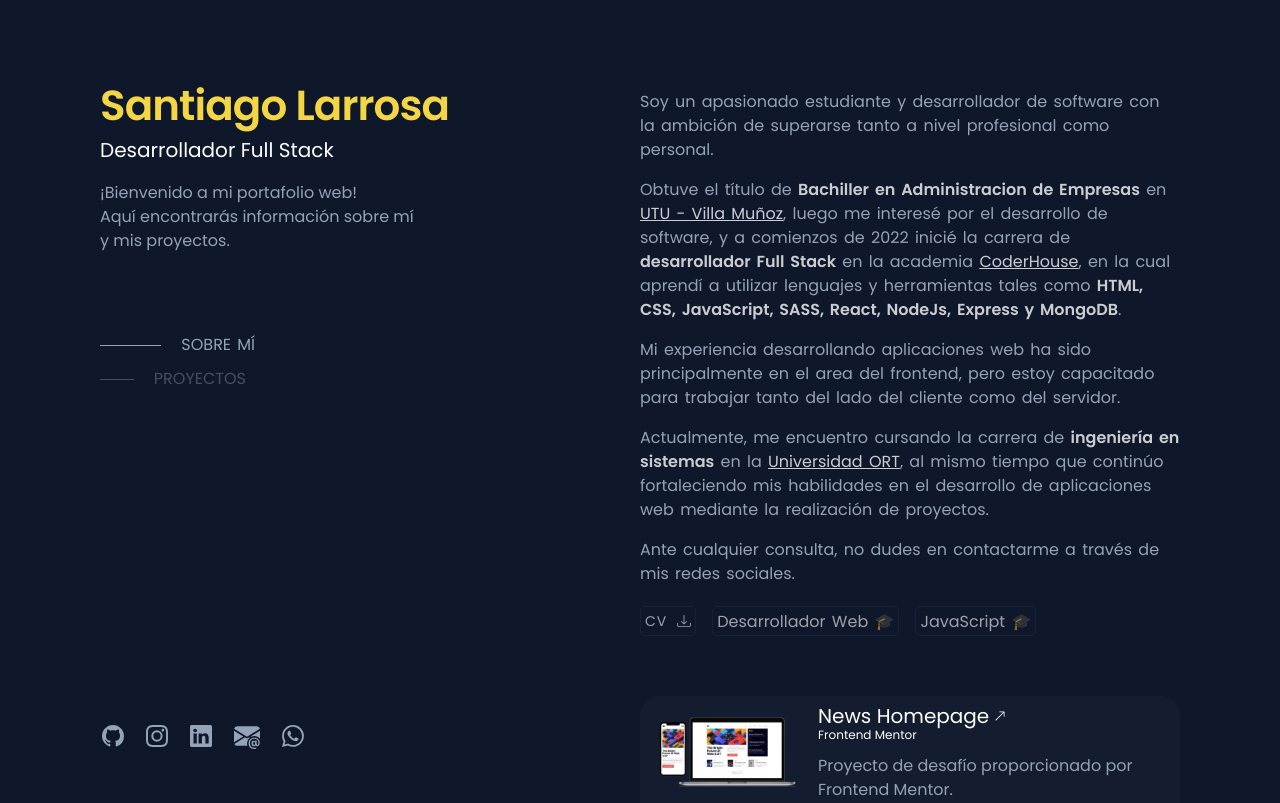
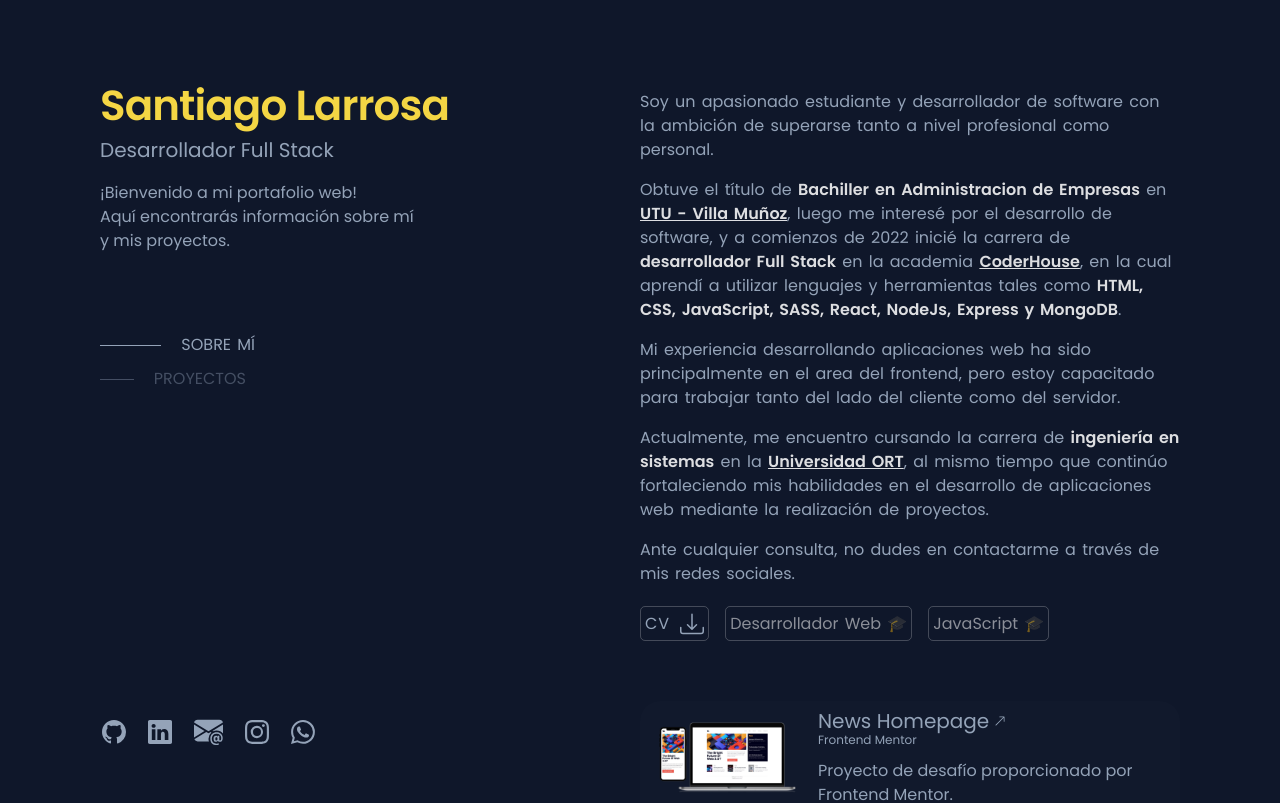
Before and after one commit to Dev-Santi/my_portfolio, a Next.js app: page / in a window 1280 px wide. Shown: the top 803 px of the page. Built offline with nearby package versions, Linux system fonts and the light colour scheme.

Commit message:
cleaning and metadata

```diff
--- a/src/app/globals.css
+++ b/src/app/globals.css
@@ -1,32 +1,41 @@
-:root {
-  --yellow: #F4D644;
-  --grey: rgb(15 23 42);
-  --ligth-grey: rgb(148 163 184);
-  --white: #fff;
-  --ligth-white: #ffffffc8;
-  --white-transparent: #ffffff06;
-  --black: #000;
-}
-
 * {
   padding: 0;
   margin: 0;
   box-sizing: border-box;
 }
 
+:root {
+  --bg-color: #0f172a;
+  --highligth: #F4D644;
+  --text-color: #94a3b8;
+  --text-highligth: #ffffffdb;
+  --transparent: #ffffff38;
+
+  --font-size-m: 1.6rem;
+  --font-size-l: 2rem;
+  --font-size-xl: 3.5rem;
+  --font-size-xxl: 4.2rem;
+
+  --font-svg: 2.4rem;
+
+  --font-weigth-m: 400;
+  --font-weigth-xl: 600;
+}
+
 html {
-  background-color: var(--grey);
-  color: var(--white);
+  background-color: var(--bg-color);
+  color: var(--text-color);
   font-size: 62.5%;
   scroll-behavior: smooth;
 }
 
 body {
+  display: grid;
+  grid-template-columns: 1fr;
   max-width: 128rem;
+
   margin: 0 auto;
   padding: 4.6rem 2.4rem;
-  display: grid;
-  grid-template-columns: 1fr;
 }
 
 a {
@@ -38,13 +47,35 @@
   list-style-type: none;
 }
 
+h1 {
+  font-size: var(--font-size-xl);
+  color: var(--highligth);
+  font-weight: var(--font-weigth-xl);
+  letter-spacing: -0.9px;
+}
+
+h2,
+h3 {
+  margin-top: 1rem;
+  font-size: var(--font-size-l);
+  font-weight: 500;
+}
+
+h3 {
+  font-size: var(--font-size-m);
+}
+
 p {
   margin-top: 1.6rem;
-  font-size: 1.6rem;
-  color: var(--ligth-grey);
+  font-size: var(--font-size-m);
+  color: var(--text-color);
   line-height: 2.4rem;
   width: 100%;
   word-spacing: 0.2rem;
+}
+
+svg {
+  font-size: var(--font-svg);
 }
 
 button {
@@ -52,35 +83,12 @@
   background-color: inherit;
   color: inherit;
   border: none;
+  font-size: var(--font-size-m);
+  word-spacing: 0.2rem;
+  color: var(--highligth);
+  opacity: 0.6;
   cursor: pointer;
-  font-size: 1.6rem;
-  word-spacing: 0.2rem;
-  color: var(--yellow);
-  opacity: 0.6;
   transition: 0.2s;
-}
-
-
-
-.buttons .button {
-  display: flex;
-  align-items: center;
-  width: fit-content;
-  font-size: 1.4rem;
-  border: 1px solid rgba(255, 255, 255, 0.048);
-  letter-spacing: 0.1rem;
-  border-radius: 0.5rem;
-  padding: 0.4rem;
-  margin-top: 2rem;
-  transition: 0.2s;
-  color: var(--ligth-grey);
-  height: 3rem;
-  text-decoration: none;
-  gap: 1rem
-}
-
-.button:hover {
-  color: var(--yellow);
 }
 
 .buttons {
@@ -90,42 +98,46 @@
   column-gap: 1.6rem;
 }
 
+.buttons .button {
+  display: flex;
+  align-items: center;
+  gap: 1rem;
+  height: 3.5rem;
+  width: fit-content;
+  font-size: var(--font-size-m);
+  border: 1px solid var(--transparent);
+  letter-spacing: 0.1rem;
+  border-radius: 0.5rem;
+  padding: 0.4rem;
+  margin-top: 2rem;
+  text-decoration: none;
+  color: var(--text-color);
+  transition: 0.2s;
+  font-weight: var(--font-weigth-m);
+}
+
+.buttons .button:hover {
+  color: var(--highligth);
+}
+
 button:hover {
   opacity: 1;
 }
 
-h1 {
-  font-size: 3.5rem;
-  color: var(--yellow);
-  font-weight: 600;
-  letter-spacing: -0.9px;
-}
-
-h2,
-h3 {
-  margin-top: 1rem;
-  font-size: 1.8rem;
-  font-weight: 500;
-}
-
-h3 {
-  font-size: 1.6rem;
-}
-
 .sections_title {
   margin-top: 5rem;
-  margin-bottom: 2.5rem;
-  font-size: 1.8rem;
+  color: var(--text-highligth);
+  font-size: var(--font-size-l);
 }
 
 @media(min-width: 48rem) {
   h1 {
-    font-size: 3.8rem;
+    font-size: var(--font-size-xxl);
   }
 
   h2,
   h3 {
-    font-size: 2rem;
+    font-size: var(--font-size-l);
   }
 
   body {
@@ -135,7 +147,7 @@
 
 @media(min-width: 64rem) {
   h1 {
-    font-size: 4.2rem;
+    font-size: var(--font-size-xxl);
   }
 
   body {
--- a/src/app/layout.jsx
+++ b/src/app/layout.jsx
@@ -10,7 +10,16 @@
     },
   ],
   description:
-    "Desarrollador web y estudiante de ingeniería de sistemas en Universidad ORT",
+    "¡Bienvenido a mi portafolio web! Soy estudiante de Ingeniería en Sistemas en la Universidad ORT y desarrollador web independiente.",
+  keywords: [
+    "NextJs",
+    "SSR",
+    "React",
+    "Portafolio",
+    "Desarrollador web",
+    "Desarrollador de software",
+    "Estudiante",
+  ],
 };
 
 export default function RootLayout({ children }) {
--- a/src/app/page.jsx
+++ b/src/app/page.jsx
@@ -5,6 +5,14 @@
 export default function Home() {
   return (
     <main>
+      <meta property='og:image' content='<generated>' />
+      <meta
+        property='og:image:alt'
+        content='Foto del sitio web de Santiago Larrosa'
+      />
+      <meta property='og:image:type' content='/card_imgs/portfolio.png' />
+      <meta property='og:image:width' content='1200' />
+      <meta property='og:image:height' content='680' />
       <div>
         <Header />
       </div>
--- a/src/components/About/about.module.css
+++ b/src/components/About/about.module.css
@@ -1,21 +1,20 @@
-.special {
-    color: var(--ligth-white);
-    font-weight: 600;
-}
-
 .about {
     margin-bottom: 1rem;
 }
 
+.special,
 .about a {
-    display: inline-block;
+    color: var(--text-highligth);
+    font-weight: 600;
+}
+
+.about a {
     text-decoration: underline;
-    color: var(--ligth-white);
     transition: 0.2s;
 }
 
 .about a:hover {
-    color: var(--yellow);
+    color: var(--highligth);
 }
 
 @media(min-width: 64rem) {
--- a/src/components/About/index.jsx
+++ b/src/components/About/index.jsx
@@ -7,7 +7,6 @@
   return (
     <section id='about' className={style.about}>
       <h2 className='sections_title'>Sobre mí</h2>
-
       <p>
         Soy un apasionado estudiante y desarrollador de software con la ambición
         de superarse tanto a nivel profesional como personal.
@@ -49,7 +48,7 @@
         sociales.
       </p>
       <div className='buttons'>
-        <a className='button a' href='/cv/cv_santiago_larrosa.pdf' download>
+        <a className='button' href='/cv/cv_santiago_larrosa.pdf' download>
           <span>CV</span>
           <BsDownload />
         </a>
--- a/src/components/Header/Social.jsx
+++ b/src/components/Header/Social.jsx
@@ -13,9 +13,6 @@
       <a href='https://github.com/Dev-Santi' target='_blank'>
         <BsGithub />
       </a>
-      <a href='https://www.instagram.com/santii.larrosa/' target='_blank'>
-        <BsInstagram />
-      </a>
       <a
         href='https://www.linkedin.com/in/santiago-larrosa-bauz%C3%A1-99b740251/'
         target='_blank'
@@ -25,6 +22,9 @@
       <a href='mailto:bauzalarrosasantiago@gmail.com' target='_blank'>
         <BsFillEnvelopeAtFill id={style.mail_icon} />
       </a>
+      <a href='https://www.instagram.com/santii.larrosa/' target='_blank'>
+        <BsInstagram />
+      </a>
       <a href='https://wa.me/+59897111899' target='_blank'>
         <BsWhatsapp />
       </a>
--- a/src/components/Header/header.module.css
+++ b/src/components/Header/header.module.css
@@ -12,36 +12,33 @@
 }
 
 .social {
-    width: fit-content;
-    margin-top: 3.4rem;
     display: flex;
     align-items: center;
     gap: 2.2rem;
+    width: fit-content;
+    margin-top: 3.4rem;
     padding-inline: 0.2rem;
 }
 
+.social {
+    font-size: var(--font-svg);
+    color: var(--text-color);
+    transition: 0.2s;
+}
+
 .social svg {
-    font-size: 2.2rem;
-    color: var(--ligth-grey);
     transition: 0.2s;
 }
 
 .social a:hover svg {
     transform: scale(1.2);
-    color: var(--yellow);
+    color: var(--highligth);
 }
 
 #mail_icon {
-    font-size: 2.6rem;
+    font-size: 2.9rem;
 }
 
-
-
-@media(min-width: 40rem) {
-    .title {
-        font-size: 4.8rem;
-    }
-}
 
 @media(min-width: 64rem) {
     .header {
@@ -57,14 +54,10 @@
         margin-top: 8rem;
     }
 
-    .indice ul {
-        list-style-type: none;
-    }
-
     .indice ul li {
         display: flex;
+        align-items: center;
         gap: 2rem;
-        align-items: center;
         margin-bottom: 1rem;
         opacity: 0.4;
         cursor: pointer;
@@ -75,14 +68,14 @@
     }
 
     .indice ul li:not(.active) p:hover {
-        color: var(--yellow);
+        color: var(--highligth);
     }
 
     .indice ul li span {
         display: block;
         height: 1px;
         width: 4rem;
-        background-color: var(--ligth-grey);
+        background-color: var(--text-color);
         transition: 0.3s;
     }
 
--- a/src/components/Modal/modal.module.css
+++ b/src/components/Modal/modal.module.css
@@ -3,9 +3,9 @@
 }
 
 .btn {
-    color: var(--white)
+    color: var(--text-highligth)
 }
 
 .btn:hover {
-    color: var(--yellow)
+    color: var(--highligth)
 }
--- a/src/components/Proyects/Card/index.jsx
+++ b/src/components/Proyects/Card/index.jsx
@@ -4,20 +4,19 @@
 import Category from "./Category";
 import Description from "./Description";
 import Tools from "./Tools";
-import { BsGithub } from "react-icons/bs";
 import Link from "next/link";
 
 function Card({ proyect }) {
   return (
     <Link target='_blank' href={proyect.website}>
       <div className={style.card}>
-        <Image src={proyect.img} alt={proyect.alt} />
         <div className={style.content}>
           <Title title={proyect.title} />
           <Category category={proyect.category} />
           <Description description={proyect.description} />
           <Tools tools={proyect.tools} />
         </div>
+        <Image src={proyect.img} alt={proyect.alt} />
       </div>
     </Link>
   );
--- a/src/components/Proyects/proyects.module.css
+++ b/src/components/Proyects/proyects.module.css
@@ -3,7 +3,7 @@
     flex-direction: column-reverse;
     gap: 1.8rem;
     padding: 1rem;
-    background-color: var(--white-transparent);
+    background-color: #ffffff03;
     border-radius: 2rem;
     opacity: 1;
     margin-top: 3rem;
@@ -28,7 +28,7 @@
 
 .card h3 {
     margin-top: 0;
-    color: var(--light-grey);
+    color: var(--text-color);
     font-weight: 500;
     line-height: 2rem;
     display: flex;
@@ -43,7 +43,7 @@
 }
 
 .card:hover h3 {
-    color: var(--yellow);
+    color: var(--highligth);
 }
 
 .card:hover .content svg {
@@ -72,11 +72,10 @@
 
 .card .img_container svg:hover {
     transform: scale(1.1);
-    color: var(--yellow);
+    color: var(--highligth);
 }
 
 .card h4 {
-    color: var(--text-clr);
     font-size: 1.2rem;
     font-weight: 400;
 }
@@ -84,10 +83,11 @@
 .tool_tag {
     margin-top: 1.5rem;
     width: fit-content;
-    padding: 0.4rem 0.8rem;
-    color: var(--white);
+    padding: 0.3rem 0.8rem;
+    color: var(--text-highligth);
     font-size: 1.2rem;
-    border-radius: 99rem;
+    border-radius: 0.5rem;
+    background-color: var(--transparent);
     transition: 0.3s;
 }
 
@@ -99,7 +99,8 @@
 
 @media(min-width: 40rem) {
     .card {
-        flex-direction: row;
+        flex-direction: row-reverse;
+        justify-content: flex-end;
         transition: 0.2s;
         cursor: pointer;
     }
```
